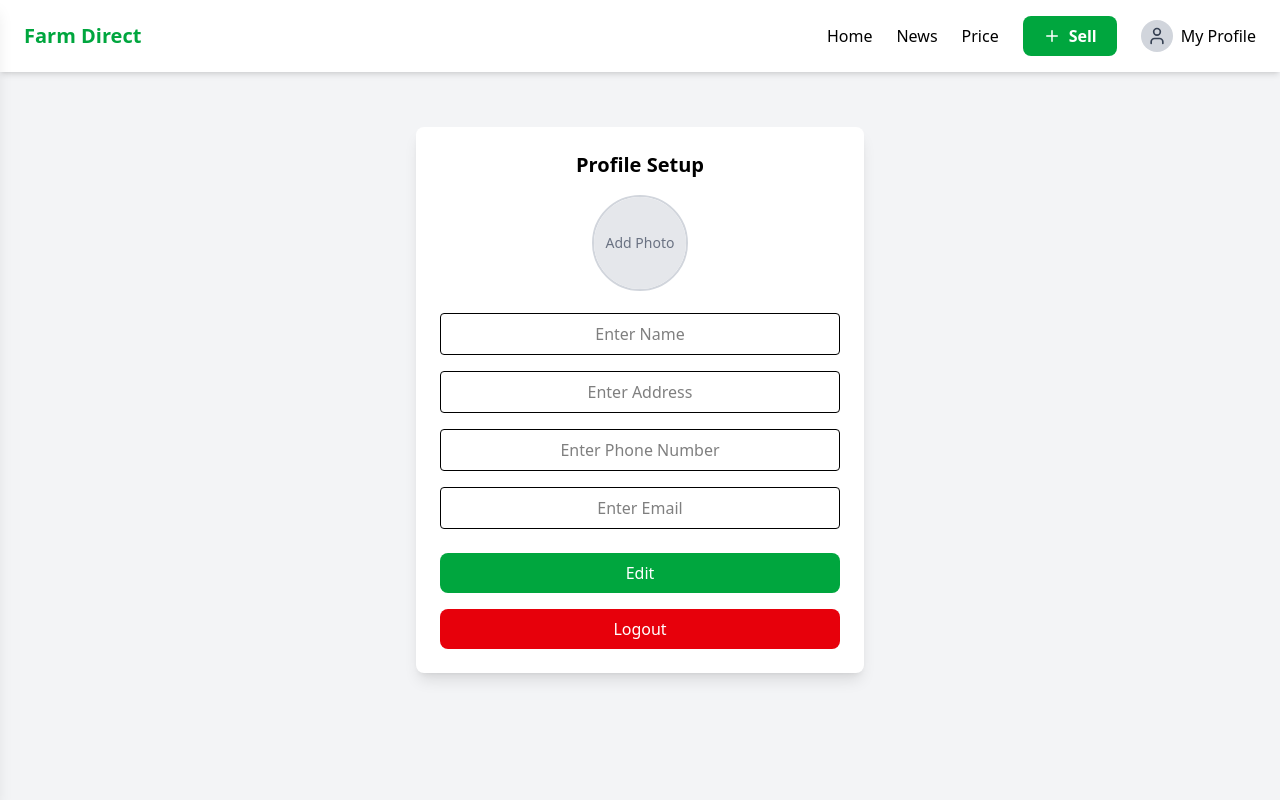
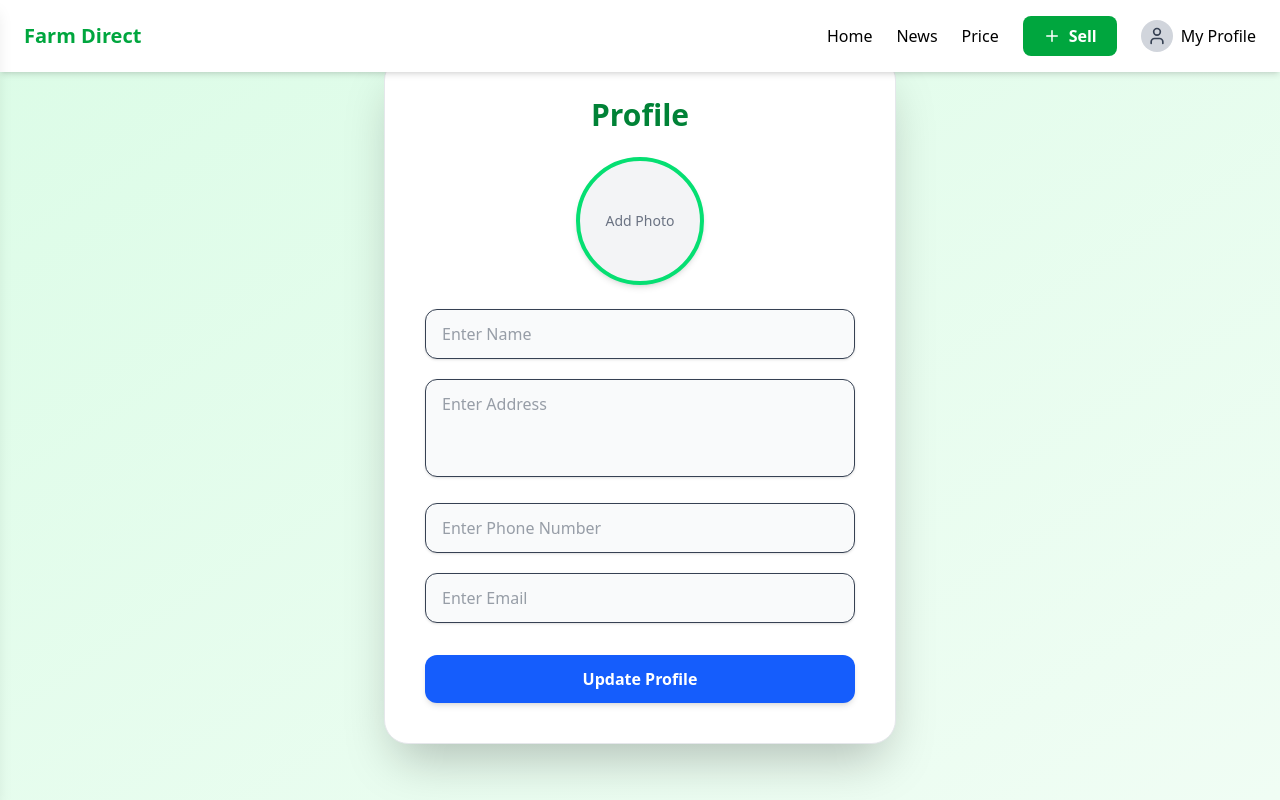
Before and after one commit to Noooobx/MiniProject, a React (Vite) app in the folder frontend/: page /profile in a window 1280 px wide. Built offline with nearby package versions, Linux system fonts and the light colour scheme.

Commit message:
Enhanced user profile and auth form UI with improved styling and functionality

```diff
--- a/frontend/src/Components/AuthForm.jsx
+++ b/frontend/src/Components/AuthForm.jsx
@@ -5,60 +5,64 @@ export default function AuthForm() {
 
   return (
     <div
-      className="min-h-screen flex items-center justify-center p-4 relative bg-cover bg-center"
-      style={{ backgroundImage: "url('./Agriculture-budget.png')" }}
+      className="min-h-screen flex items-center justify-center px-4 bg-cover bg-center relative"
+      style={{ backgroundImage: "url('/Agriculture-budget.png')" }}
+    >
+      <div className="absolute inset-0 bg-opacity-30"></div>
 
-    >
-      {/* Overlay for better readability */}
-      <div className="absolute inset-0 bg-black bg-opacity-50"></div>
-
-      <div className="w-full max-w-md bg-white shadow-lg rounded-2xl p-6 bg-opacity-90 relative z-10">
-        <h2 className="text-2xl font-bold text-center text-green-600">
-          {isLogin ? "Login to FarmDirect" : "Create an Account"}
+      <div className="w-full max-w-md bg-white opacity-90 shadow-2xl border border-gray-200 rounded-xl p-8 relative z-10">
+        <h2 className="text-2xl font-semibold text-center text-green-700 mb-6">
+          {isLogin ? "Login to FarmDirect" : "Join FarmDirect"}
         </h2>
 
-        <form className="mt-6 space-y-4">
+        <form className="space-y-5">
           {!isLogin && (
             <div>
-              <label className="block text-gray-700">Name</label>
+              <label className="block text-gray-700 text-sm font-medium mb-1">
+                Name
+              </label>
               <input
                 type="text"
-                className="w-full px-4 py-2 border rounded-lg focus:ring-green-400 focus:border-green-400"
+                className="w-full px-4 py-2 border border-gray-300 rounded-lg bg-gray-50 focus:ring-green-500 focus:border-green-500"
                 placeholder="Enter your name"
               />
             </div>
           )}
 
           <div>
-            <label className="block text-gray-700">Phone Number</label>
+            <label className="block text-gray-700 text-sm font-medium mb-1">
+              Phone Number
+            </label>
             <input
               type="text"
-              className="w-full px-4 py-2 border rounded-lg focus:ring-green-400 focus:border-green-400"
+              className="w-full px-4 py-2 border border-gray-300 rounded-lg bg-gray-50 focus:ring-green-500 focus:border-green-500"
               placeholder="Enter your phone number"
             />
           </div>
 
           <div>
-            <label className="block text-gray-700">Password</label>
+            <label className="block text-gray-700 text-sm font-medium mb-1">
+              Password
+            </label>
             <input
               type="password"
-              className="w-full px-4 py-2 border rounded-lg focus:ring-green-400 focus:border-green-400"
+              className="w-full px-4 py-2 border border-gray-300 rounded-lg bg-gray-50 focus:ring-green-500 focus:border-green-500"
               placeholder="Enter your password"
             />
           </div>
 
           <button
             type="submit"
-            className="w-full bg-green-600 text-white py-2 rounded-lg hover:bg-green-700 transition"
+            className="w-full bg-green-600 text-white cursor-pointer py-2 rounded-lg hover:bg-green-700 transition font-medium"
           >
             {isLogin ? "Login" : "Sign Up"}
           </button>
         </form>
 
-        <p className="text-center text-gray-600 mt-4">
-          {isLogin ? "Don't have an account?" : "Already have an account?"}{" "}
+        <p className="text-center text-gray-600 mt-6 text-sm">
+          {isLogin ? "New to FarmDirect?" : "Already have an account?"}{" "}
           <button
-            className="text-green-600 font-semibold hover:underline"
+            className="text-green-700 cursor-pointer font-semibold hover:underline"
             onClick={() => setIsLogin(!isLogin)}
           >
             {isLogin ? "Sign Up" : "Login"}
--- a/frontend/src/Components/Profile.jsx
+++ b/frontend/src/Components/Profile.jsx
@@ -1,5 +1,5 @@
 import { useState } from "react";
-import { Link } from "react-router-dom";
+import ProfileUpload from "./ProfileUpload";
 
 export default function Profile() {
   const [profileImage, setProfileImage] = useState(null);
@@ -8,17 +8,6 @@ export default function Profile() {
   const [phone, setPhone] = useState("");
   const [email, setEmail] = useState("");
   const [isEditing, setIsEditing] = useState(false);
-
-  const handleImageChange = (event) => {
-    const file = event.target.files[0];
-    if (file) {
-      const reader = new FileReader();
-      reader.onload = () => {
-        setProfileImage(reader.result);
-      };
-      reader.readAsDataURL(file);
-    }
-  };
 
   const handleSubmit = () => {
     if (phone.length !== 10 || !/^[0-9]+$/.test(phone)) {
@@ -34,84 +23,67 @@ export default function Profile() {
   };
 
   return (
-    <div className="flex justify-center items-center min-h-screen bg-gray-100">
-      <div className="max-w-md w-full p-6 bg-white shadow-lg rounded-lg text-center">
-        <h2 className="text-xl font-semibold mb-4">Profile Setup</h2>
-        {/* Profile Picture */}
-        <label className="relative cursor-pointer inline-block">
-          <input type="file" accept="image/*" className="hidden" onChange={handleImageChange} disabled={!isEditing} />
-          <div className="w-24 h-24 rounded-full overflow-hidden border-2 border-gray-300 mx-auto">
-            {profileImage ? (
-              <img src={profileImage} alt="Profile" className="w-full h-full object-cover" />
-            ) : (
-              <div className="w-full h-full bg-gray-200 flex items-center justify-center text-gray-500 text-sm">
-                Add Photo
-              </div>
-            )}
-          </div>
-        </label>
+    <div className="min-h-screen flex items-center justify-center bg-gradient-to-br from-green-100 to-green-50 p-6">
+      <div className="max-w-lg w-full p-10 bg-white shadow-2xl rounded-3xl border border-gray-200">
+        <h2 className="text-3xl font-bold text-green-700 text-center mb-6">Profile</h2>
 
-        {/* Name Input */}
+        <ProfileUpload profileImage={profileImage} setProfileImage={setProfileImage} isEditing={isEditing} />
+
+        <div className="space-y-5">
           <input
             type="text"
             placeholder="Enter Name"
             value={name}
             onChange={(e) => setName(e.target.value)}
-          className="mt-4 p-2 border rounded w-full text-center"
+            className="w-full px-4 py-3 border rounded-xl text-gray-700 shadow-sm bg-gray-50 focus:ring-2 focus:ring-green-500 focus:border-green-500"
             disabled={!isEditing}
           />
 
-        {/* Address Input */}
-        <input
-          type="text"
+          <textarea
             placeholder="Enter Address"
             value={address}
             onChange={(e) => setAddress(e.target.value)}
-          className="mt-4 p-2 border rounded w-full text-center"
+            className="w-full px-4 py-3 border rounded-xl text-gray-700 shadow-sm resize-none bg-gray-50 focus:ring-2 focus:ring-green-500 focus:border-green-500"
             disabled={!isEditing}
-        />
+            rows={3}
+          ></textarea>
 
-        {/* Phone Number Input */}
           <input
             type="text"
             placeholder="Enter Phone Number"
             value={phone}
             onChange={(e) => setPhone(e.target.value)}
-          className="mt-4 p-2 border rounded w-full text-center"
+            className="w-full px-4 py-3 border rounded-xl text-gray-700 shadow-sm bg-gray-50 focus:ring-2 focus:ring-green-500 focus:border-green-500"
             disabled={!isEditing}
           />
 
-        {/* Email Input */}
           <input
             type="email"
             placeholder="Enter Email"
             value={email}
             onChange={(e) => setEmail(e.target.value)}
-          className="mt-4 p-2 border rounded w-full text-center"
+            className="w-full px-4 py-3 border rounded-xl text-gray-700 shadow-sm bg-gray-50 focus:ring-2 focus:ring-green-500 focus:border-green-500"
             disabled={!isEditing}
           />
+        </div>
 
-        {/* Edit and Submit Buttons */}
+        <div className="mt-8 flex justify-center">
           {isEditing ? (
             <button
               onClick={handleSubmit}
-            className="mt-6 px-4 py-2 bg-blue-600 text-white rounded-lg hover:bg-blue-700 w-full"
+              className="w-full bg-green-600 text-white py-3 rounded-xl hover:bg-green-700 transition font-semibold shadow-md"
             >
-            Submit
+              Save Changes
             </button>
           ) : (
             <button
               onClick={() => setIsEditing(true)}
-            className="mt-6 px-4 py-2 bg-green-600 text-white rounded-lg hover:bg-green-700 w-full"
+              className="w-full bg-blue-600 text-white py-3 rounded-xl hover:bg-blue-700 transition font-semibold shadow-md"
             >
-            Edit
+              Update Profile
             </button>
           )}
-
-        {/* Logout Button */}
-        <Link to="/login" className="mt-4 block px-4 py-2 bg-red-600 text-white rounded-lg hover:bg-red-700">
-          Logout
-        </Link>
+        </div>
       </div>
     </div>
   );
--- /dev/null
+++ b/frontend/src/Components/ProfileUpload.jsx
@@ -0,0 +1,39 @@
+import React from "react";
+
+const ProfileUpload = ({ profileImage, setProfileImage, isEditing }) => {
+  const handleImageChange = (event) => {
+    const file = event.target.files[0];
+    if (file) {
+      const reader = new FileReader();
+      reader.onload = () => setProfileImage(reader.result);
+      reader.readAsDataURL(file);
+    }
+  };
+
+  return (
+    <div className="flex flex-col items-center mb-6">
+      <label className="relative cursor-pointer group">
+        <input
+          type="file"
+          accept="image/*"
+          className="hidden"
+          onChange={handleImageChange}
+          disabled={!isEditing}
+        />
+        <div className="w-32 h-32 rounded-full overflow-hidden border-4 border-green-400 bg-gray-100 flex items-center justify-center shadow-md group-hover:opacity-80 transition">
+          {profileImage ? (
+            <img
+              src={profileImage}
+              alt="Profile"
+              className="w-full h-full object-cover"
+            />
+          ) : (
+            <span className="text-gray-500 text-sm">Add Photo</span>
+          )}
+        </div>
+      </label>
+    </div>
+  );
+};
+
+export default ProfileUpload;
```
Lines whose indentation alone changed are shown as unchanged.
